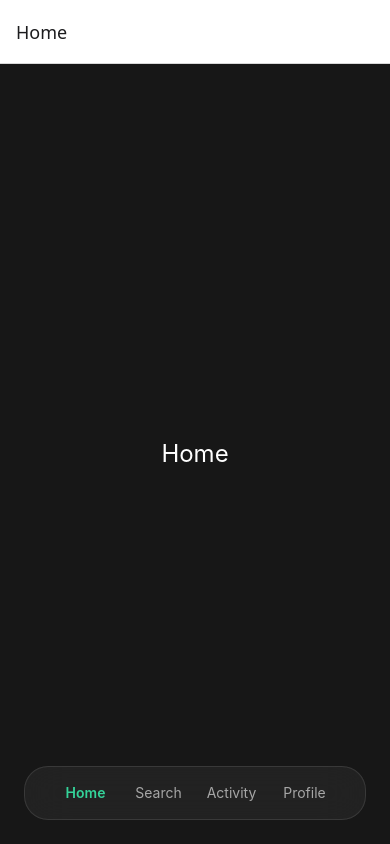
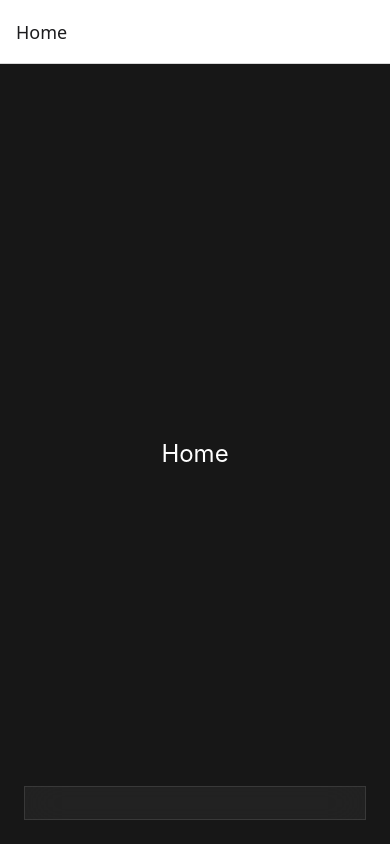
Before and after one commit to saatvik-10/monolith-hackathon-ephemeris, a React Native app in the folder client/: screen / in a window 390 px wide. Built offline with nearby package versions, Linux system fonts and the light colour scheme.

Commit message:
switched to npm and made react version changes

```diff
--- a/client/app/(tabs)/attendance.tsx
+++ b/client/app/(tabs)/attendance.tsx
@@ -0,0 +1,11 @@
+import { View } from "react-native";
+
+const AttendanceScreen = () => {
+    return (
+        <View>
+
+        </View>
+     );
+}
+
+export default AttendanceScreen;
--- a/client/app/(tabs)/index.tsx
+++ b/client/app/(tabs)/index.tsx
@@ -3,7 +3,7 @@ import { View, Text } from "react-native";
 export default function Home() {
   return (
     <View className="flex-1 justify-center items-center bg-transparent">
-      <Text className="text-white text-2xl font-bold">
+      <Text className="text-black text-2xl font-bold">
         Dashboard
       </Text>
     </View>
--- a/client/app/(tabs)/proofs.tsx
+++ b/client/app/(tabs)/proofs.tsx
@@ -0,0 +1,11 @@
+import { View, Text } from "react-native";
+
+const ProofScreen = () => {
+    return (
+        <View>
+            <Text className='text-black text-2xl'>Proofs</Text>
+        </View>
+     );
+}
+
+export default ProofScreen;
--- a/client/app/(tabs)/receipts.tsx
+++ b/client/app/(tabs)/receipts.tsx
@@ -0,0 +1,11 @@
+import { View } from "react-native";
+
+const RecieptsScreen = () => {
+    return (
+    <View>
+
+    </View>
+    );
+}
+
+export default RecieptsScreen;
--- a/client/app/_layout.tsx
+++ b/client/app/_layout.tsx
@@ -8,7 +8,7 @@ export default function RootLayout() {
       <Stack
         screenOptions={{
           headerShown: false,
-          contentStyle: { backgroundColor: "transparent" },
+          // contentStyle: { backgroundColor: "transparent" },
         }}
       />
     </GradientBackground>
--- a/client/components/TabBar.tsx
+++ b/client/components/TabBar.tsx
@@ -8,11 +8,11 @@ export default function TabBar({
   navigation,
 }: BottomTabBarProps) {
   return (
-    <View className="absolute bottom-6 left-6 right-6">
+    <View className="absolute bottom-6 left-6 right-6 ">
       <BlurView
         intensity={100}
         tint="dark"
-        className="flex-row justify-between items-center px-6 py-4 rounded-3xl bg-white/5 border border-white/10 overflow-hidden"
+        className="flex-row justify-between items-center px-6 py-4 bg-white/5 border border-white/10 overflow-hidden"
       >
         {state.routes.map((route, index) => {
           const isFocused = state.index === index;
@@ -30,7 +30,7 @@ export default function TabBar({
                     : "text-white/60"
                 }`}
               >
-                {route.name}
+                {/* {route.name} */}
               </Text>
             </TouchableOpacity>
           );
--- a/client/package.json
+++ b/client/package.json
@@ -20,7 +20,8 @@
     "expo-router": "~6.0.23",
     "expo-status-bar": "~3.0.9",
     "nativewind": "latest",
-    "react": "19.1.0",
+    "react": "^19.1.0",
+    "react-dom": "^19.1.0",
     "react-native": "0.81.5",
     "react-native-reanimated": "~4.1.1",
     "react-native-safe-area-context": "~5.6.0",
@@ -30,12 +31,13 @@
   "devDependencies": {
     "@babel/core": "^7.20.0",
     "@types/react": "~19.1.10",
+    "babel-preset-expo": "^55.0.10",
     "eslint": "^9.25.1",
     "eslint-config-expo": "~10.0.0",
     "eslint-config-prettier": "^10.1.2",
     "prettier": "^3.2.5",
+    "prettier-plugin-tailwindcss": "^0.5.11",
     "tailwindcss": "^3.4.0",
-    "prettier-plugin-tailwindcss": "^0.5.11",
     "typescript": "~5.9.2"
   },
   "private": true
```
Also changed, not shown: 2 other files (tests, documents, lock files or other folders).
